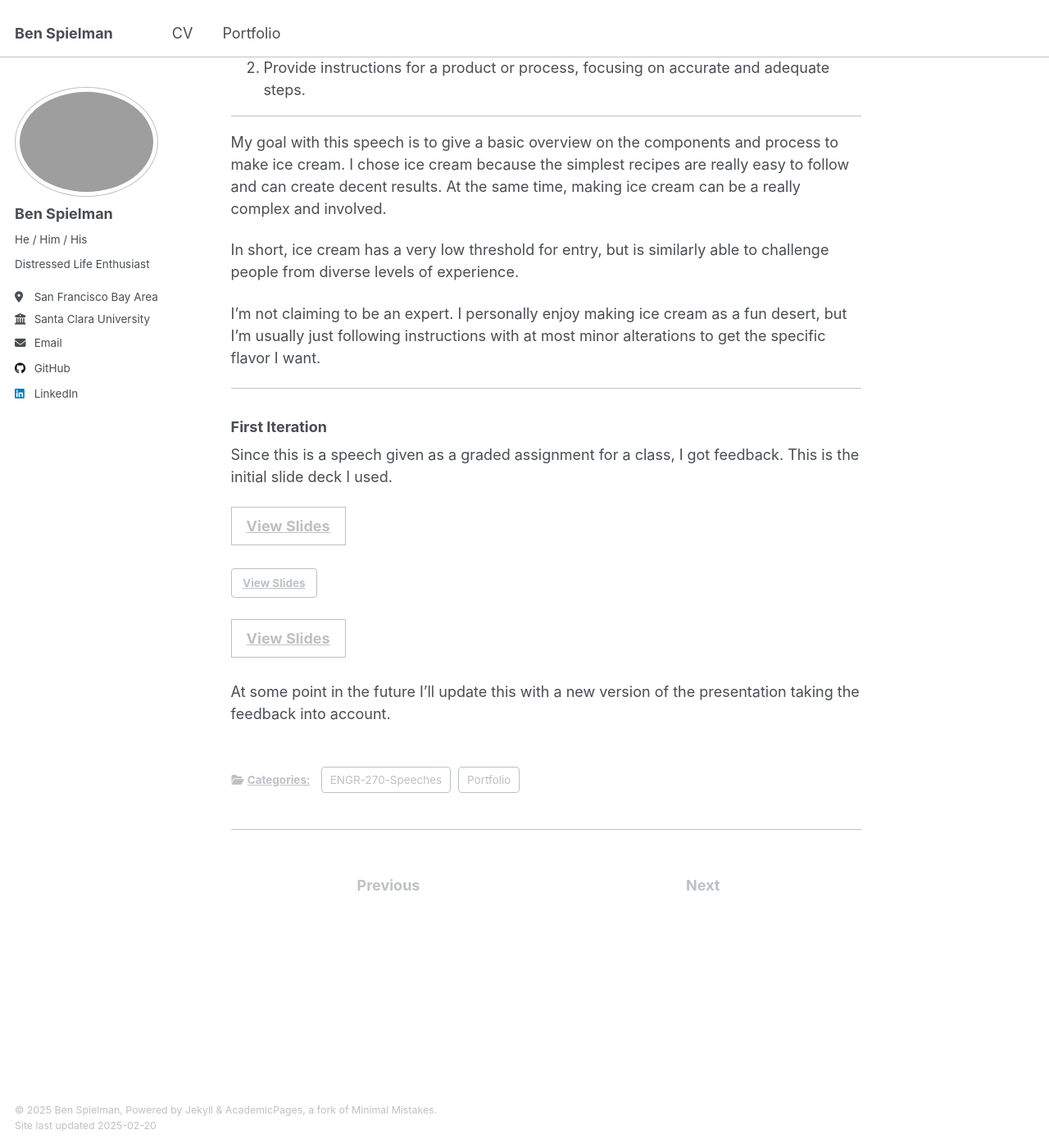
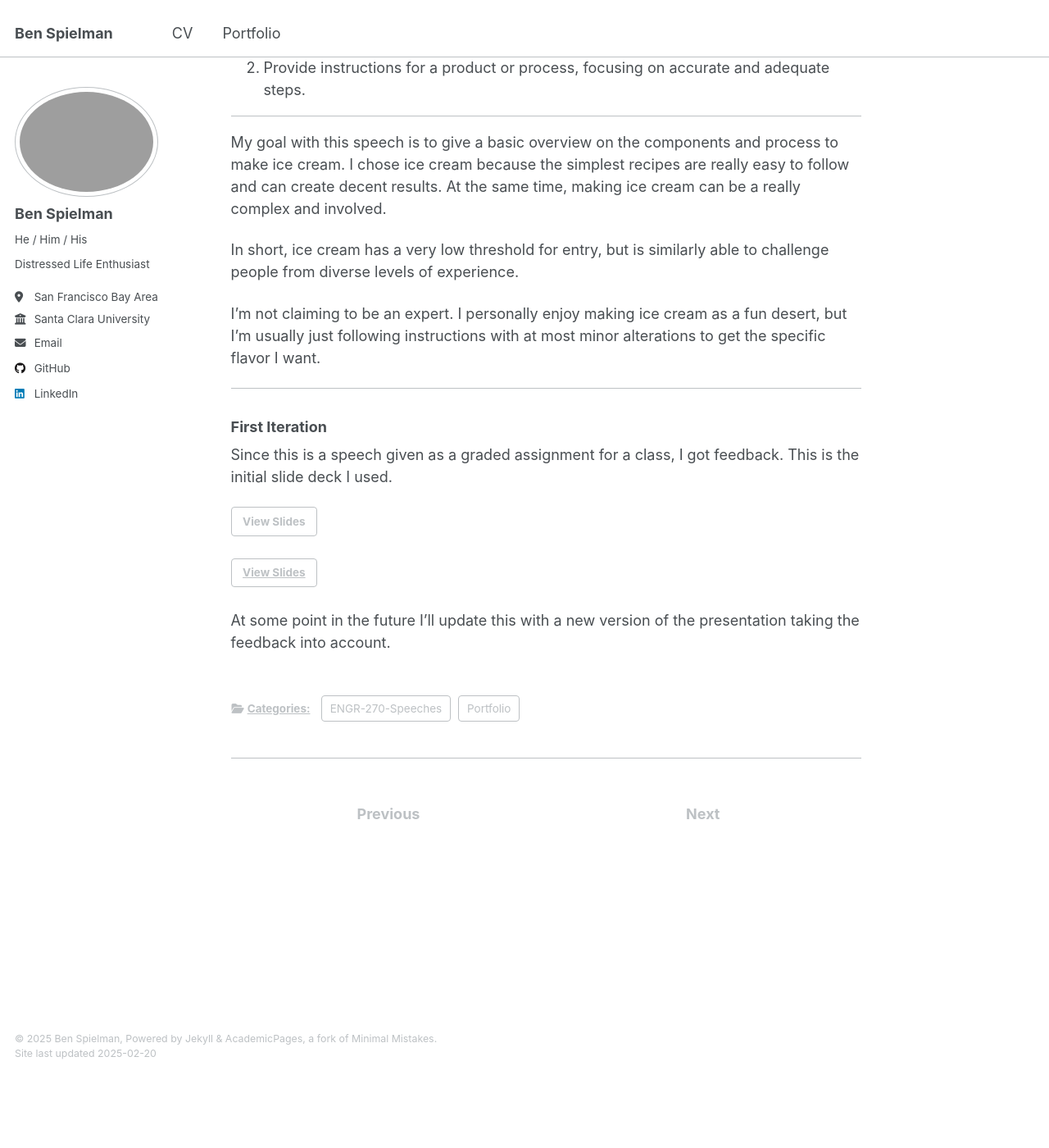
Before and after one commit to pizza496/pizza496.github.io, a Jekyll site: the page built from Portfolio/ENGR-270-Speeches/_posts/2025-02-24-speech2.md, in a window 1280 px wide and 1400 px high, scrolled down 220 px. Shown: the whole window at 82% size. Built offline with Jekyll 4.4.1, drawn with Linux system fonts in a browser that asks for light colours; after the commit the page ends 1533 px from its top, so only the background shows below that.

Commit message:
some more button tweaking

```diff
--- a/Portfolio/ENGR-270-Speeches/_posts/2025-02-24-speech2.md
+++ b/Portfolio/ENGR-270-Speeches/_posts/2025-02-24-speech2.md
@@ -29,6 +29,4 @@ Since this is a speech given as a graded assignment for a class, I got feedback.
 
 [View Slides]({{ site.baseurl }}/files/ENGR-270-Speeches/Speech_2_Visuals.pdf){: .btn--inverse target="_blank"}
 
-[View Slides]({{ site.baseurl }}/files/ENGR-270-Speeches/Speech_2_Visuals.pdf){: .post-btn target="_blank"}
-
 At some point in the future I'll update this with a new version of the presentation taking the feedback into account.
--- a/_sass/layout/_buttons.scss
+++ b/_sass/layout/_buttons.scss
@@ -169,18 +169,17 @@
   margin-bottom: 0.25em;
   padding: 0.5em 1em;
   font-family: $sans-serif;
-  font-size: $type-size-6;
   font-weight: bold;
   text-align: center;
-  text-decoration: none;
+  text-decoration: none !important;
   cursor: pointer;
 
   color: var(--global-text-color-light) !important;
   border: 1px solid var(--global-border-color) !important;
+  border-radius: 4px;
   /* override*/
   background-color: #fff;
-  font-size: $type-size-4;
-  text-decoration: none;
+  font-size: $type-size-6;
 }
 
 .post-btn {
@@ -189,16 +188,15 @@
   margin-bottom: 0.25em;
   padding: 0.5em 1em;
   font-family: $sans-serif;
-  font-size: $type-size-6;
   font-weight: bold;
   text-align: center;
-  text-decoration: none;
+  text-decoration: none !important;
   cursor: pointer;
 
   color: var(--global-text-color-light) !important;
   border: 1px solid var(--global-border-color) !important;
+  border-radius: 4px;
   /* override*/
   background-color: #fff;
-  font-size: $type-size-5;
-  text-decoration: none;
+  font-size: $type-size-6;
 }
```
